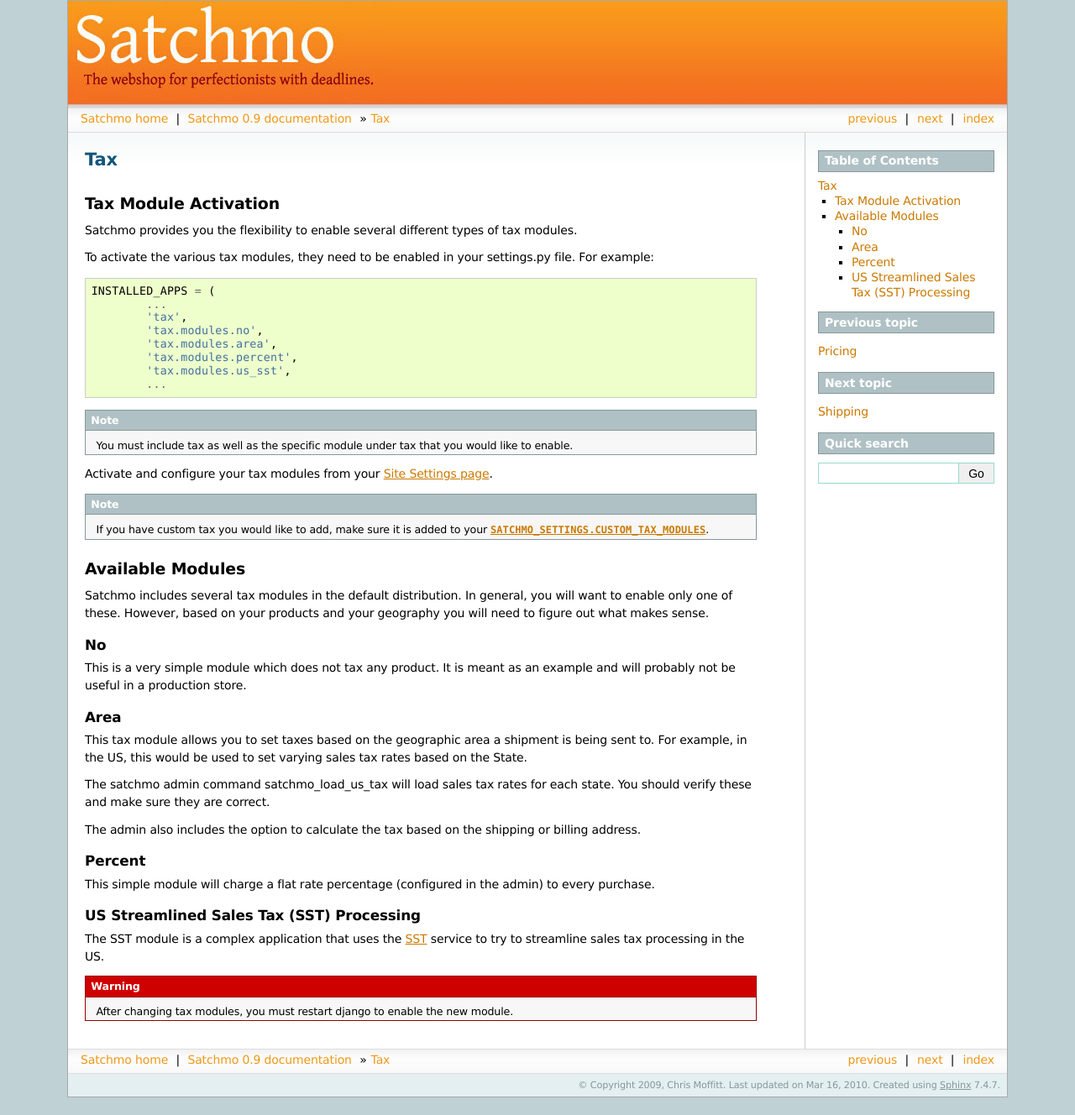
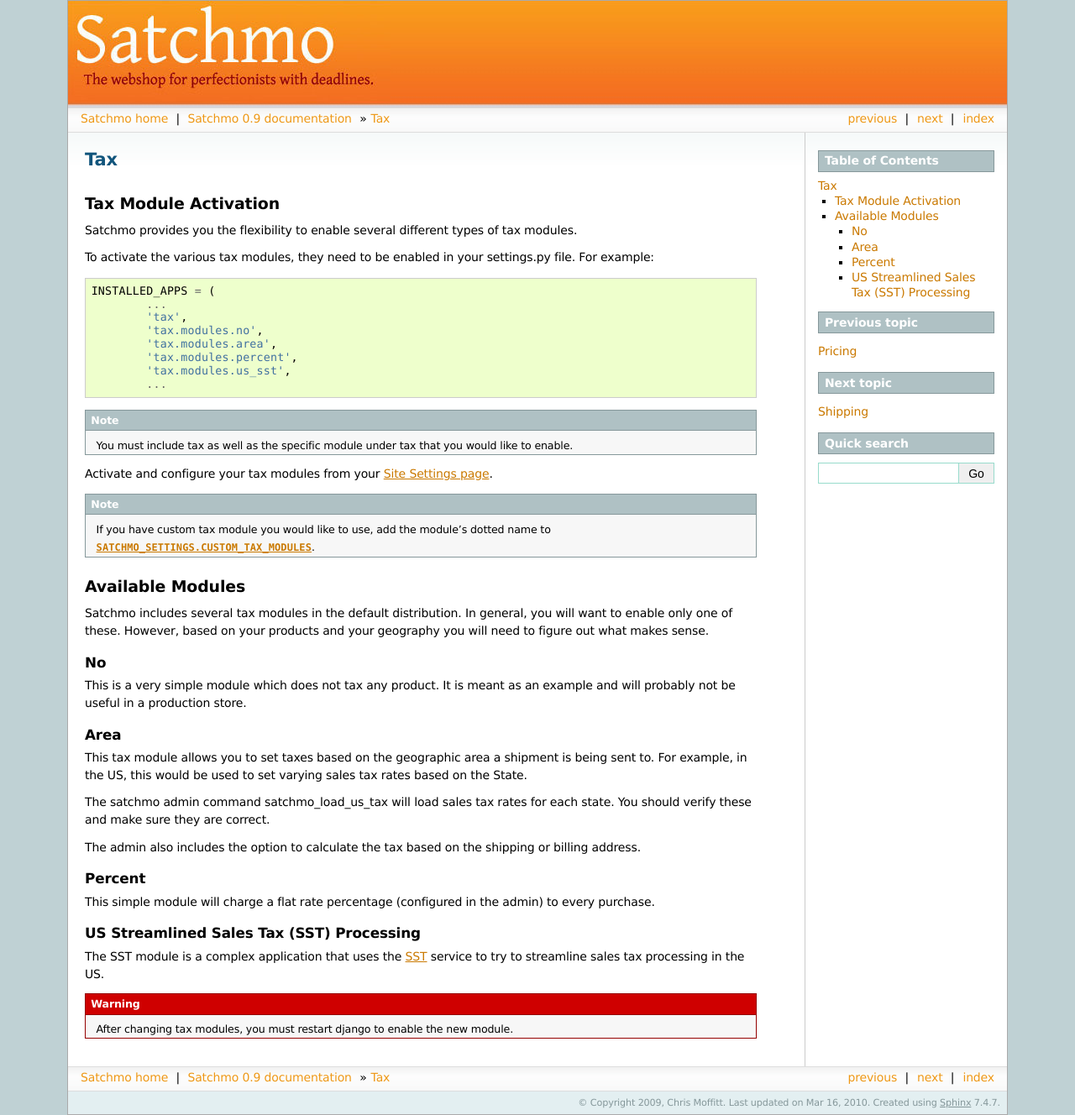
Before and after one commit to opencoca/WEB-Satchmo, a Sphinx documentation site: the page built from docs/tax.txt, in a window 1280 px wide. Shown: the whole page at 84% size. Built offline with Sphinx 7.4.7, drawn with Linux system fonts in a browser that asks for light colours; before the commit the page ends 1307 px from its top, so only the background shows below that.

Commit message:
docs/tax: reword instruction on CUSTOM_TAX_MODULES
 - add missing word 'module'
 - mention that dotted name (eg. A.B) is to be used

```diff
--- a/docs/tax.txt
+++ b/docs/tax.txt
@@ -27,7 +27,7 @@
 <site-settings>`.
 
 .. Note::
-    If you have custom tax you would like to add, make sure it is added to your
+    If you have custom tax module you would like to use, add the module's dotted name to
     :data:`SATCHMO_SETTINGS.CUSTOM_TAX_MODULES`.
 
 Available Modules
```
